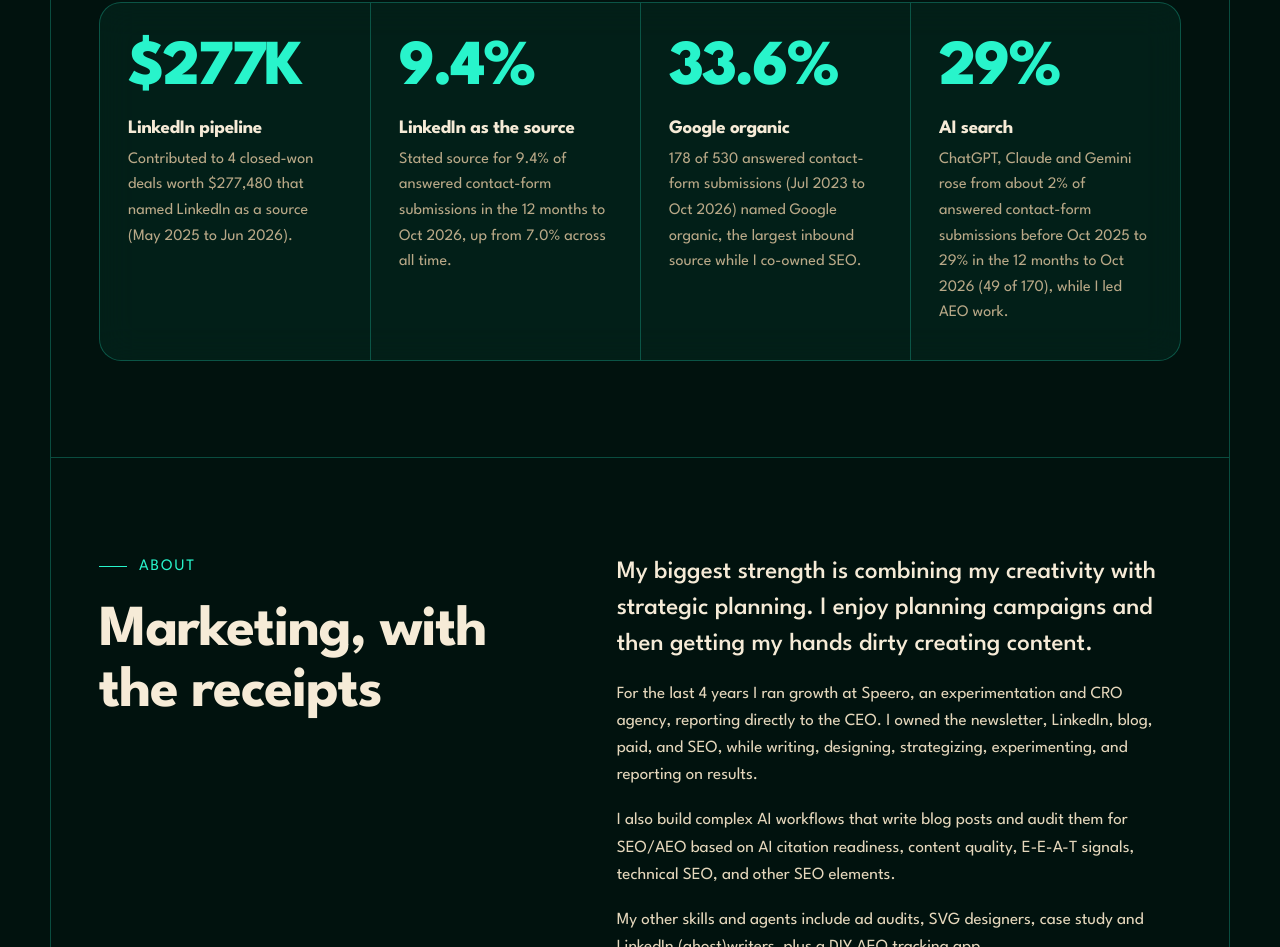
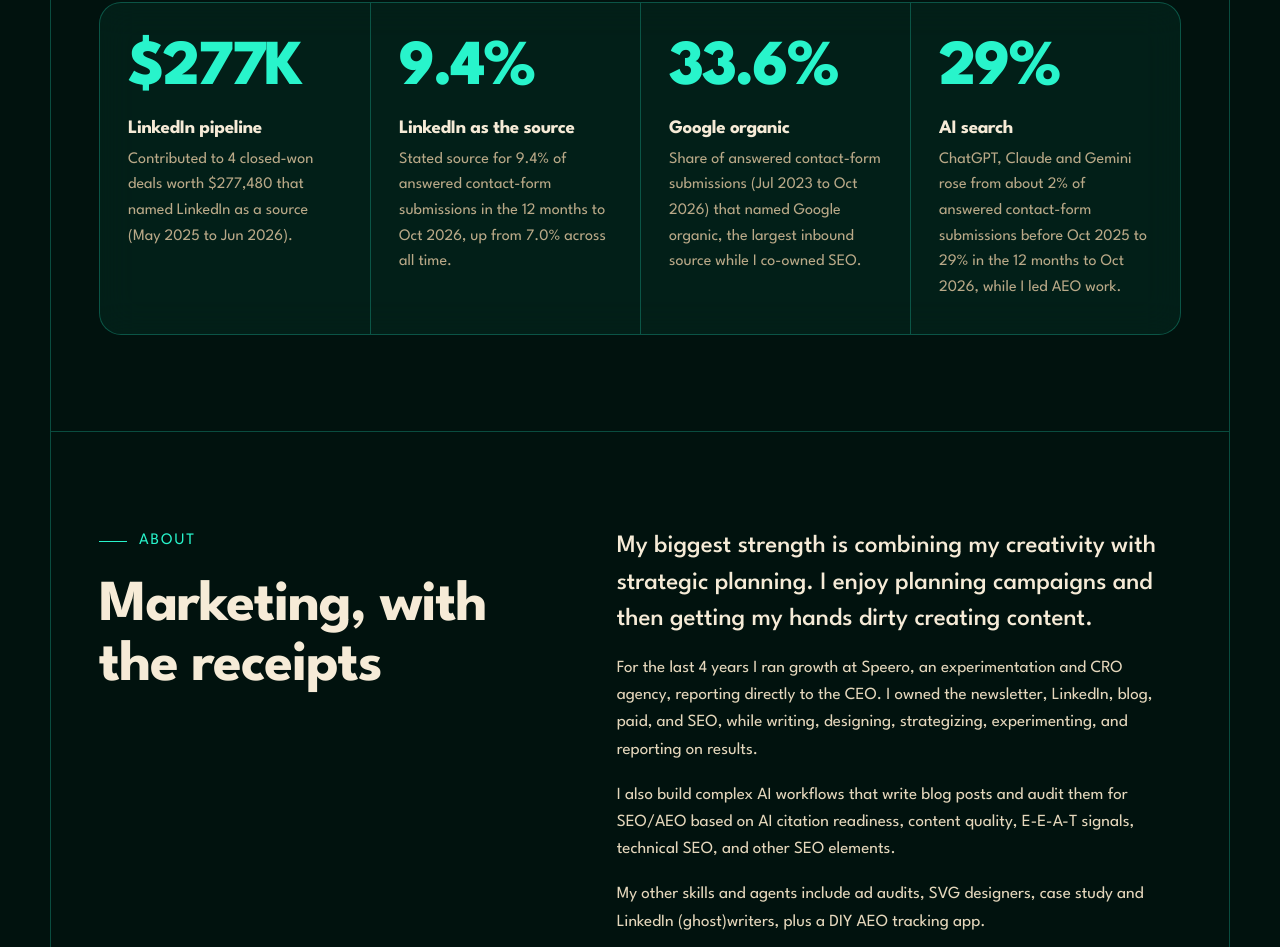
Before and after one commit to MartinPProduction/martinpproduction-site, a plain HTML site: page index.html in a window 1280 px wide. Shown: the part 970-1917 px from the top of the page. Drawn offline with Linux system fonts and the light colour scheme.

Commit message:
Add files via upload

```diff
--- a/index.html
+++ b/index.html
@@ -239,12 +239,12 @@ footer{position:relative;z-index:1;border-top:1px solid var(--line);text-align:c
       <div class="stat">
         <div class="n"><span data-count="33.6" data-decimals="1" data-suffix="%">33.6%</span></div>
         <h3>Google organic</h3>
-        <p>178 of 530 answered contact-form submissions (Jul 2023 to Oct 2026) named Google organic, the largest inbound source while I co-owned SEO.</p>
+        <p>Share of answered contact-form submissions (Jul 2023 to Oct 2026) that named Google organic, the largest inbound source while I co-owned SEO.</p>
       </div>
       <div class="stat">
         <div class="n"><span data-count="29" data-suffix="%">29%</span></div>
         <h3>AI search</h3>
-        <p>ChatGPT, Claude and Gemini rose from about 2% of answered contact-form submissions before Oct 2025 to 29% in the 12 months to Oct 2026 (49 of 170), while I led AEO work.</p>
+        <p>ChatGPT, Claude and Gemini rose from about 2% of answered contact-form submissions before Oct 2025 to 29% in the 12 months to Oct 2026, while I led AEO work.</p>
       </div>
     </div>
   </section>
```
